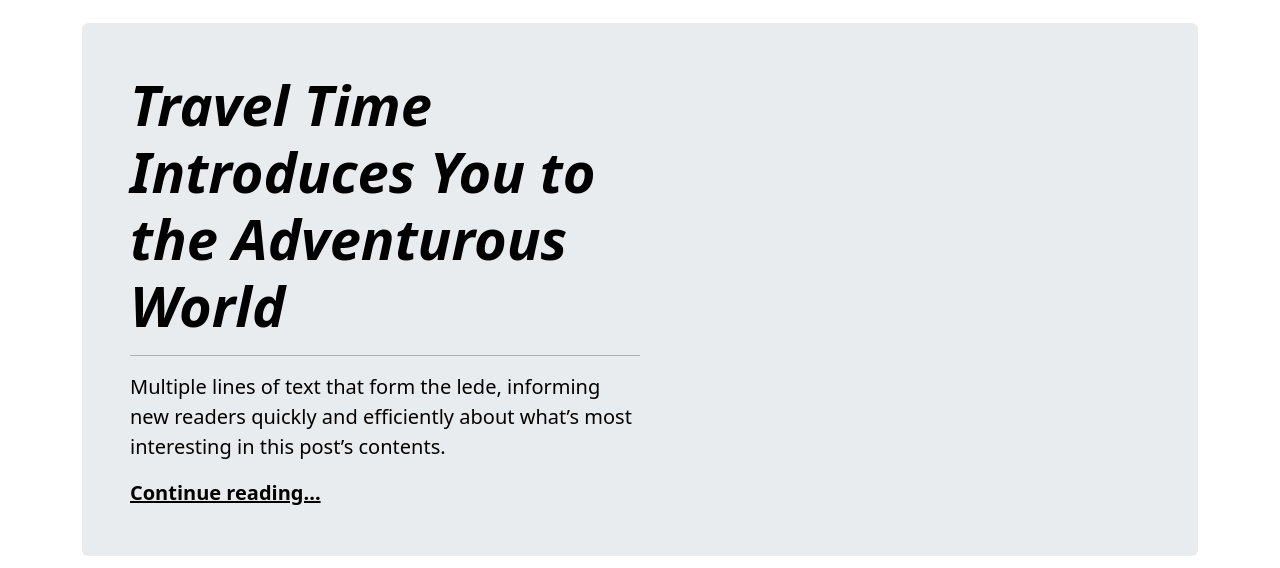
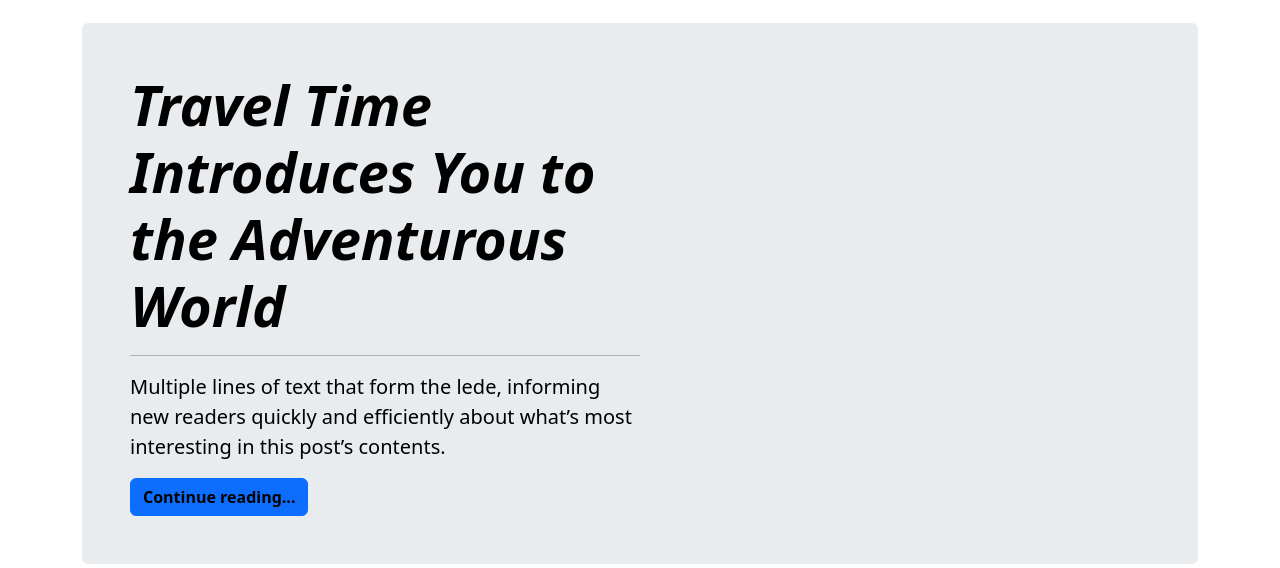
Before and after one commit to aadyasingh22/Section-1, a plain HTML site: page aboutus1.html in a window 1280 px wide. Shown: the part 75-643 px from the top of the page. Drawn offline with nearby package versions, Linux system fonts and the light colour scheme.

Commit message:
some corrections

```diff
--- a/aboutus1.html
+++ b/aboutus1.html
@@ -66,7 +66,7 @@
                 <hr>
                 <p class="lead my-3">Multiple lines of text that form the lede, informing new readers quickly and
                     efficiently about what’s most interesting in this post’s contents.</p>
-                <p class="lead mb-0"><a href="#" class="text-body-emphasis fw-bold">Continue reading...</a></p>
+                <p class="lead mb-0"><a href="#" class="btn btn-primary text-body-emphasis fw-bold">Continue reading...</a></p>
             </div>
         </div>
     </div>
```
